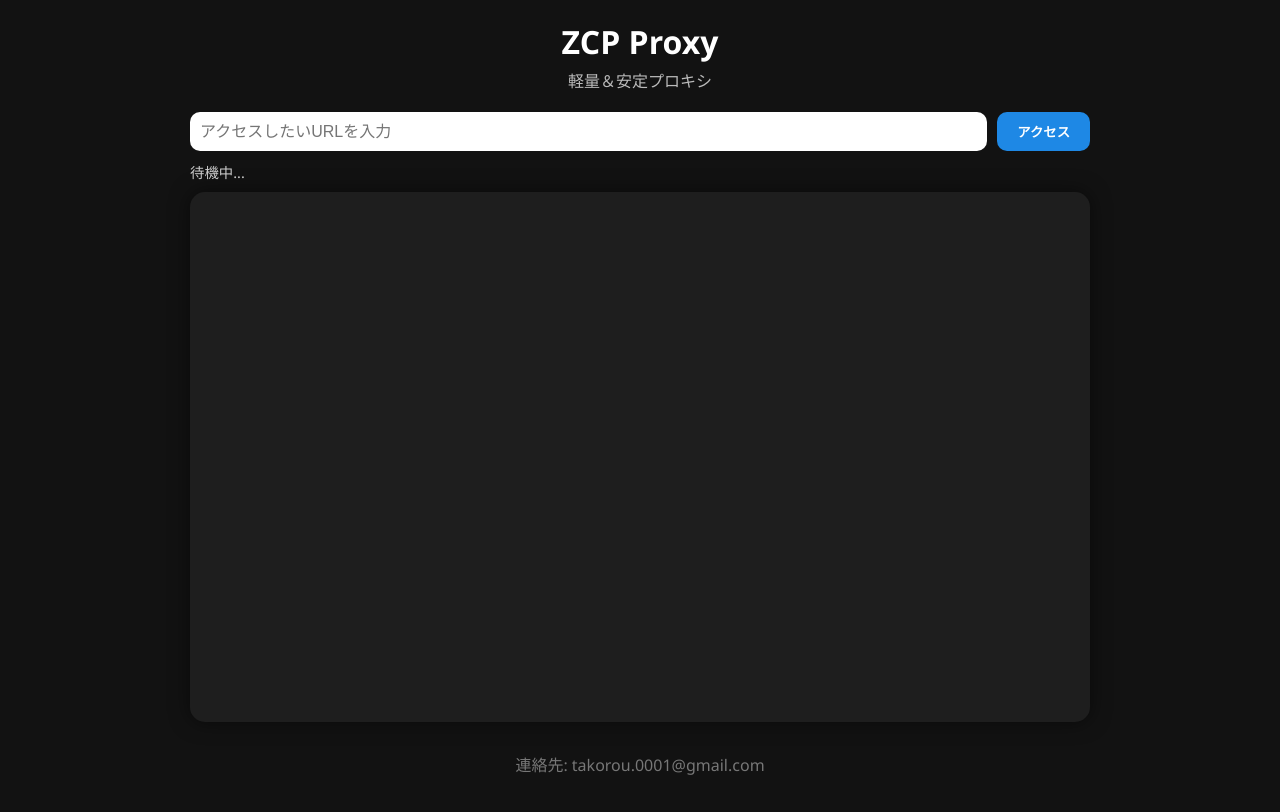
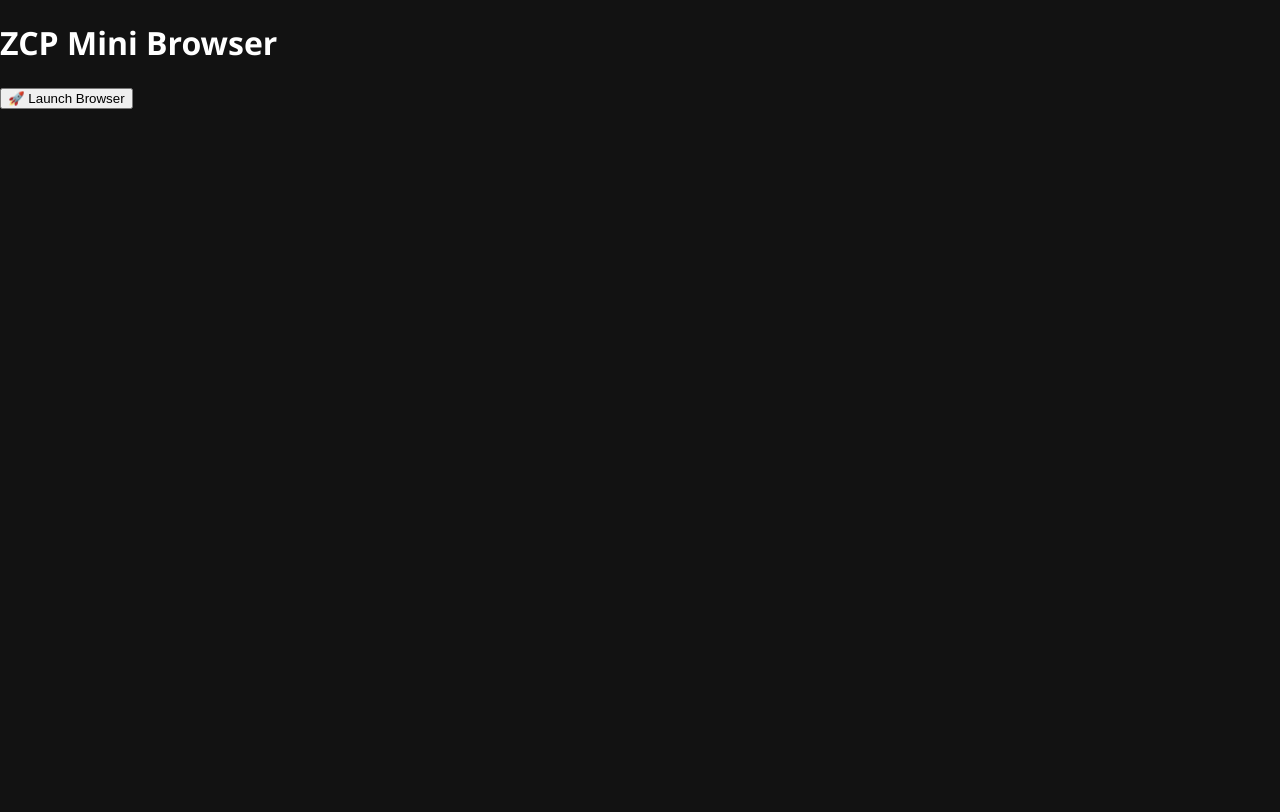
Before and after one commit to kotopiro/zcp.github.io, a plain HTML site: page index.html in a window 1280 px wide. Drawn offline with Linux system fonts and the light colour scheme.

Commit message:
Update title and structure of index.html

```diff
--- a/index.html
+++ b/index.html
@@ -1,33 +1,17 @@
 <!DOCTYPE html>
 <html lang="ja">
 <head>
-  <meta charset="UTF-8">
-  <title>ZCP Proxy</title>
-  <link rel="stylesheet" href="style.css">
+    <meta charset="UTF-8">
+    <title>ZCP Browser Launcher</title>
+    <link rel="stylesheet" href="style.css">
 </head>
 <body>
-  <div class="container">
-    <header>
-      <h1>ZCP Proxy</h1>
-      <p>軽量＆安定プロキシ</p>
-    </header>
 
-    <main>
-      <div class="input-card">
-        <input type="text" id="target-url" placeholder="アクセスしたいURLを入力">
-        <button id="fetch-btn">アクセス</button>
-      </div>
+<div class="center">
+    <h1 class="title">ZCP Mini Browser</h1>
+    <button class="launch-btn" onclick="openTakorouBrowser()">🚀 Launch Browser</button>
+</div>
 
-      <div id="status">待機中...</div>
-
-      <div id="result-div" class="result-card"></div>
-    </main>
-
-    <footer>
-      <p>連絡先: takorou.0001@gmail.com</p>
-    </footer>
-  </div>
-
-  <script src="script.js"></script>
+<script src="script.js"></script>
 </body>
 </html>
```
